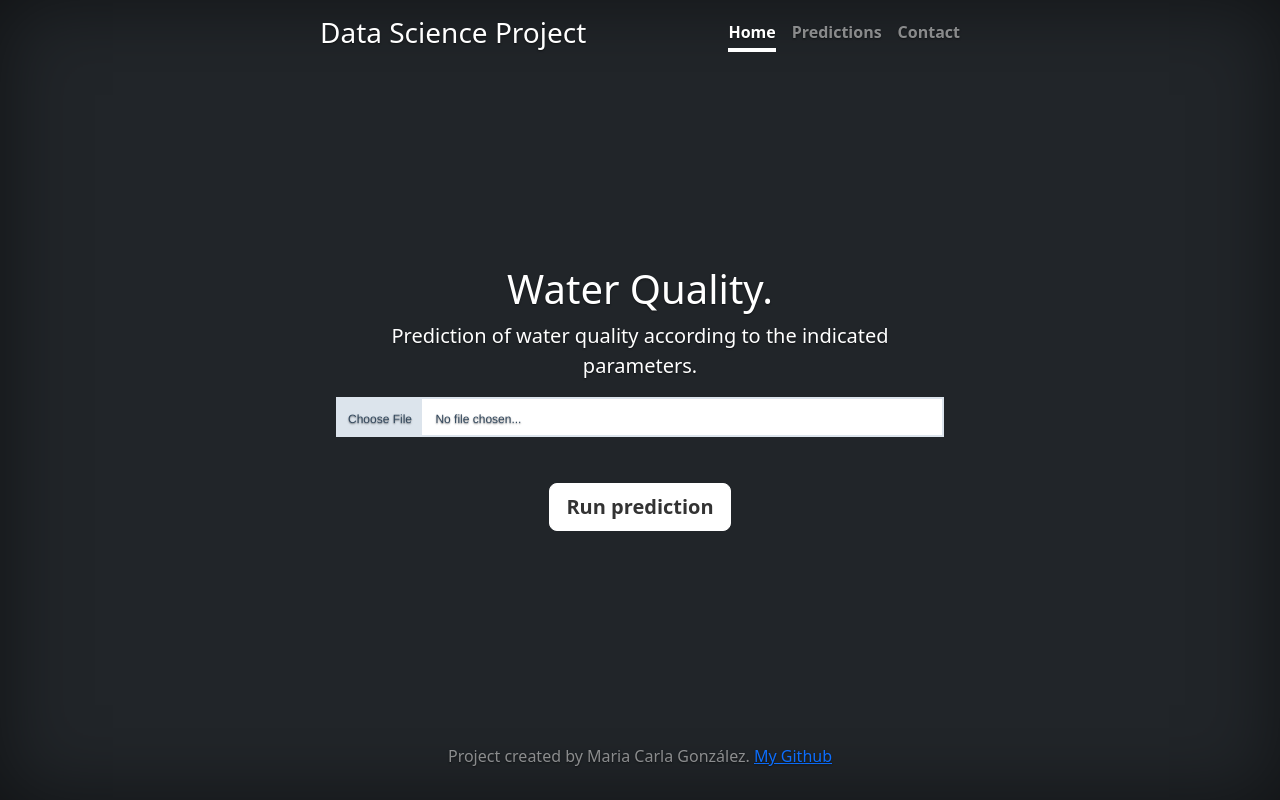
After one commit to mcarlagg17/TBDS-ML_Clf_WaterQuality_flask, a Flask app: template templates/index2.html in a window 1280 px wide. The commit adds this page. Run offline with Flask 2, Linux system fonts and the light colour scheme; the template is opened without the code that fills it, so the values that code supplies are empty.

Commit message:
corrections

```diff
--- a/app_model.py
+++ b/app_model.py
@@ -5,7 +5,7 @@ import os
 import pickle
 import pandas as pd
 import numpy as np
-import git
+import pygit as git
 
 os.chdir(os.path.dirname(__file__))
 
@@ -34,7 +34,7 @@ def git_update():
 
 @app.route("/", methods=['GET'])
 def home():
-    return render_template('index.html')
+    return render_template('index2.html')
 
 
 def allowed_file(filename):
@@ -67,7 +67,7 @@ def predict():
             tabla['prediction'] = prediction
             resultado = ['safe' if p==1 else 'not safe' for p in prediction ]
             #tabla_html=tabla.to_html()
-            return render_template('predict_table.html',tabla=resultado)
+            return render_template('predict_table.html',tabla=tabla.to_html())
         elif tamano==1:
             return render_template('predict.html',resultado=prediction[0])
 
--- a/static/cover.css
+++ b/static/cover.css
@@ -51,3 +51,19 @@ body {
   color: #fff;
   border-bottom-color: #fff;
 }
+
+/*nuevo botoncito de selección de archivos*/
+
+.file-upload{display:block;text-align:center;font-family: Helvetica, Arial, sans-serif;font-size: 12px;}
+.file-upload .file-select{display:block;border: 2px solid #dce4ec;color: #34495e;cursor:pointer;height:40px;line-height:40px;text-align:left;background:#FFFFFF;overflow:hidden;position:relative;}
+.file-upload .file-select .file-select-button{background:#dce4ec;padding:0 10px;display:inline-block;height:40px;line-height:40px;}
+.file-upload .file-select .file-select-name{line-height:40px;display:inline-block;padding:0 10px;}
+.file-upload .file-select:hover{border-color:#34495e;transition:all .2s ease-in-out;-moz-transition:all .2s ease-in-out;-webkit-transition:all .2s ease-in-out;-o-transition:all .2s ease-in-out;}
+.file-upload .file-select:hover .file-select-button{background:#34495e;color:#FFFFFF;transition:all .2s ease-in-out;-moz-transition:all .2s ease-in-out;-webkit-transition:all .2s ease-in-out;-o-transition:all .2s ease-in-out;}
+.file-upload.active .file-select{border-color:#3fa46a;transition:all .2s ease-in-out;-moz-transition:all .2s ease-in-out;-webkit-transition:all .2s ease-in-out;-o-transition:all .2s ease-in-out;}
+.file-upload.active .file-select .file-select-button{background:#3fa46a;color:#FFFFFF;transition:all .2s ease-in-out;-moz-transition:all .2s ease-in-out;-webkit-transition:all .2s ease-in-out;-o-transition:all .2s ease-in-out;}
+.file-upload .file-select input[type=file]{z-index:100;cursor:pointer;position:absolute;height:100%;width:100%;top:0;left:0;opacity:0;filter:alpha(opacity=0);}
+.file-upload .file-select.file-select-disabled{opacity:0.65;}
+.file-upload .file-select.file-select-disabled:hover{cursor:default;display:block;border: 2px solid #dce4ec;color: #34495e;cursor:pointer;height:40px;line-height:40px;margin-top:5px;text-align:left;background:#FFFFFF;overflow:hidden;position:relative;}
+.file-upload .file-select.file-select-disabled:hover .file-select-button{background:#dce4ec;color:#666666;padding:0 10px;display:inline-block;height:40px;line-height:40px;}
+.file-upload .file-select.file-select-disabled:hover .file-select-name{line-height:40px;display:inline-block;padding:0 10px;}
--- /dev/null
+++ b/templates/index2.html
@@ -0,0 +1,81 @@
+<!doctype html>
+<html lang="en" class="h-100">
+<head>
+    <meta charset="utf-8">
+    <meta name="viewport" content="width=device-width, initial-scale=1">
+    <meta name="description" content="">
+    <meta name="author" content="Mark Otto, Jacob Thornton, and Bootstrap contributors">
+    <meta name="generator" content="Hugo 0.84.0">
+    <title>Home - Water Quality Classification</title>
+
+    <link rel="canonical" href="https://getbootstrap.com/docs/5.0/examples/cover/">
+
+
+    <!-- Bootstrap core CSS -->
+    <link href="https://cdn.jsdelivr.net/npm/bootstrap@5.2.1/dist/css/bootstrap.min.css" rel="stylesheet"
+          integrity="sha384-iYQeCzEYFbKjA/T2uDLTpkwGzCiq6soy8tYaI1GyVh/UjpbCx/TYkiZhlZB6+fzT" crossorigin="anonymous">
+
+    <style>
+        .bd-placeholder-img {
+            font-size: 1.125rem;
+            text-anchor: middle;
+            -webkit-user-select: none;
+            -moz-user-select: none;
+            user-select: none;
+        }
+
+        @media (min-width: 768px) {
+            .bd-placeholder-img-lg {
+                font-size: 3.5rem;
+            }
+        }
+    </style>
+
+
+    <!-- Custom styles for this template -->
+    <link href="static/cover.css" rel="stylesheet">
+
+</head>
+<body class="d-flex h-100 text-center text-white bg-dark">
+
+<div class="cover-container d-flex w-100 h-100 p-3 mx-auto flex-column">
+    <header class="mb-auto">
+        <div>
+            <h3 class="float-md-start mb-0">Data Science Project</h3>
+            <nav class="nav nav-masthead justify-content-center float-md-end">
+                <a class="nav-link active" aria-current="page" href="/">Home</a>
+                <a class="nav-link" href="/predict">Predictions</a>
+                <a class="nav-link" href="#">Contact</a>
+            </nav>
+        </div>
+    </header>
+
+    <main class="px-3">
+        <h1>Water Quality.</h1>
+        <p class="lead">Prediction of water quality according to the indicated parameters.</p>
+        <form action="predict" method="POST" enctype="multipart/form-data">
+            <script type="text/javascript" src="pruebajava.js"></script>
+            <div class="file-upload">
+                <div class="file-select">
+                  <div class="file-select-button" id="fileName">Choose File</div>
+                  <div class="file-select-name" id="noFile">No file chosen...</div>
+                  <input type="file" name="predictionfile" id="chooseFile">
+                </div>
+            </div>
+            <p class="lead"><br></p>
+            <button type="submit" class="btn btn-lg btn-secondary fw-bold border-white bg-white">Run prediction</button>
+        </form>
+
+    </main>
+
+    <footer class="mt-auto text-white-50">
+        <p>Project created by Maria Carla González. <a href="https://github.com/mcarlagg17">My Github</a></p>
+    </footer>
+</div>
+
+<script src="https://cdn.jsdelivr.net/npm/bootstrap@5.2.1/dist/js/bootstrap.bundle.min.js"
+        integrity="sha384-u1OknCvxWvY5kfmNBILK2hRnQC3Pr17a+RTT6rIHI7NnikvbZlHgTPOOmMi466C8"
+        crossorigin="anonymous"></script>
+
+</body>
+</html>
--- /dev/null
+++ b/templates/pruebajava.js
@@ -0,0 +1,11 @@
+$('chooseFile').bind('change', function () {
+    var filename = $("chooseFile").val();
+    if (/^\s*$/.test(filename)) {
+      $(".file-upload").removeClass('active');
+      $("noFile").text("holi");
+    }
+    else {
+      $(".file-upload").addClass('active');
+      $("noFile").text(filename.replace("C:\\fakepath\\", ""));
+    }
+  });
```
Also changed, not shown: requirements.txt (+3 -4 lines), templates/table.html (deleted, +0 -102 lines).
